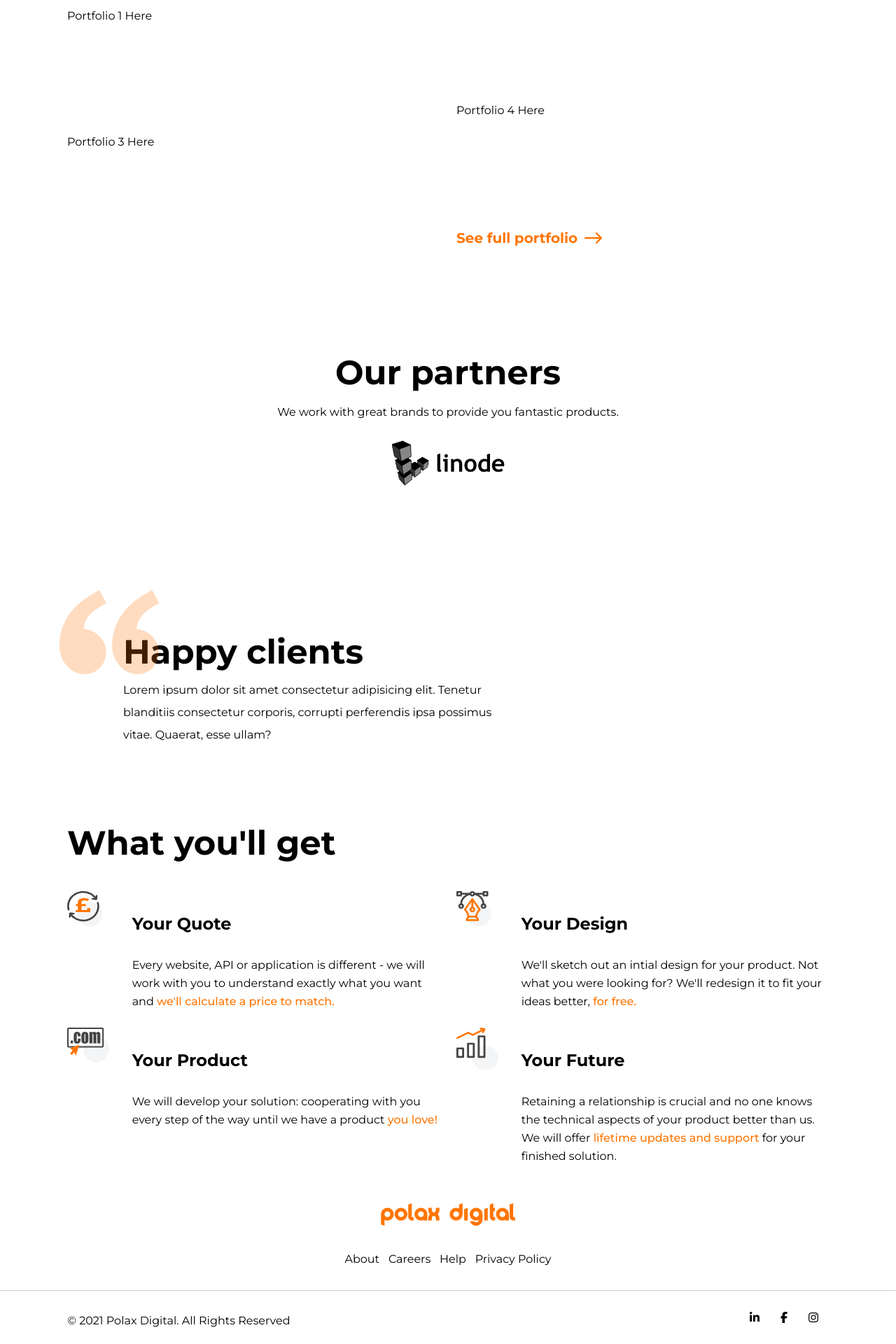
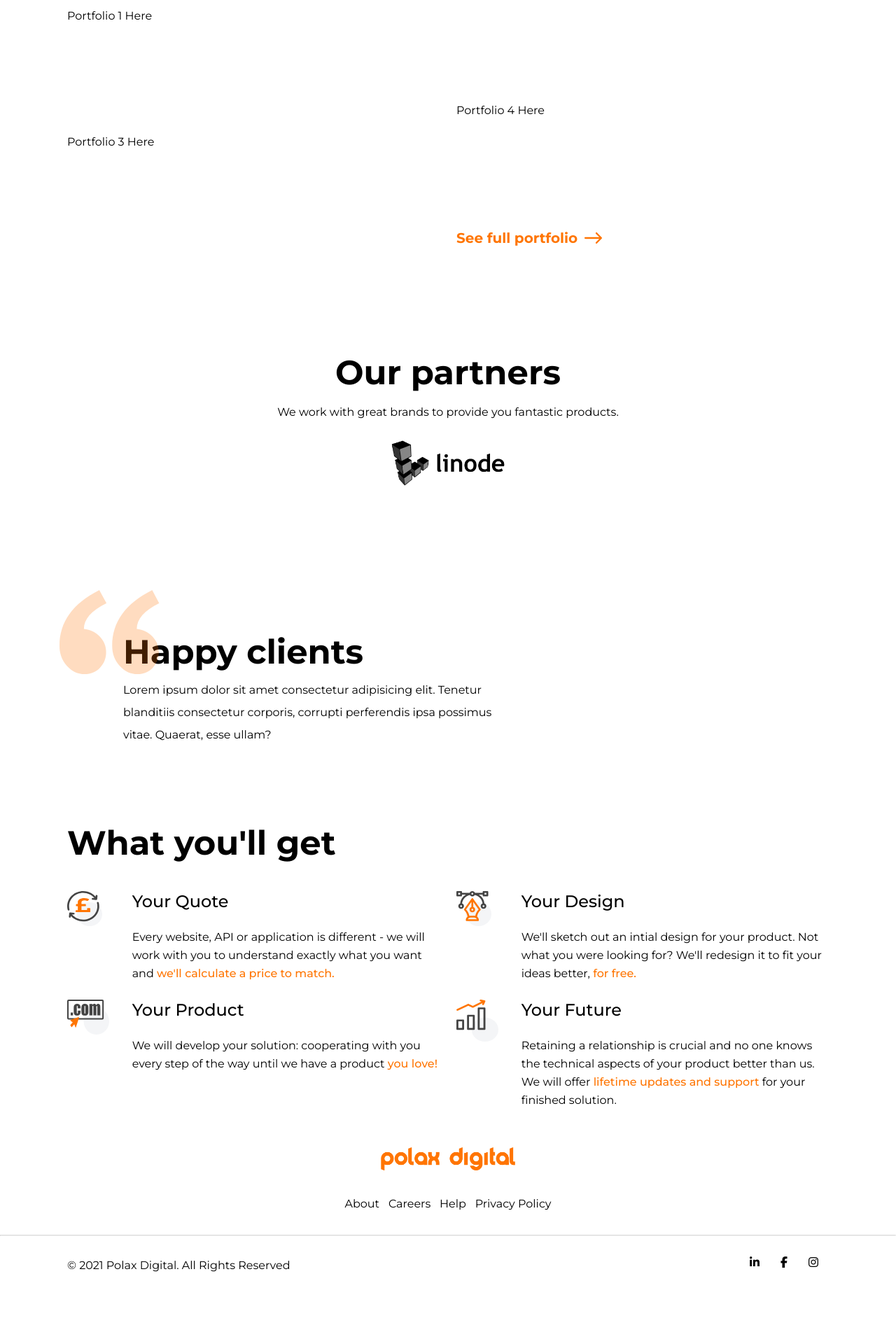
Before and after one commit to Polax-Digital/polax-jekyll, a Jekyll site: the page built from index.md, in a window 1280 px wide. Shown: the part 1459-3379 px from the top of the page at 70% size. Built offline with Jekyll 4.4.1, drawn with Linux system fonts in a browser that asks for light colours; nearby versions of some CDN libraries; some web fonts are replaced; after the commit the page ends 3300 px from its top, so only the background shows below that.

Commit message:
Title alignment and visual fixes on process

```diff
--- a/assets/css/main.css
+++ b/assets/css/main.css
@@ -235,7 +235,8 @@ nav {
 
 .process-title {
     font-size: clamp(1.125rem, -0.1607rem + 2.6786vw, 1.5rem);
-    font-weight: 600;
+    font-weight: 500;
+    margin: 0;
 }
 
 /* Footer */
```
